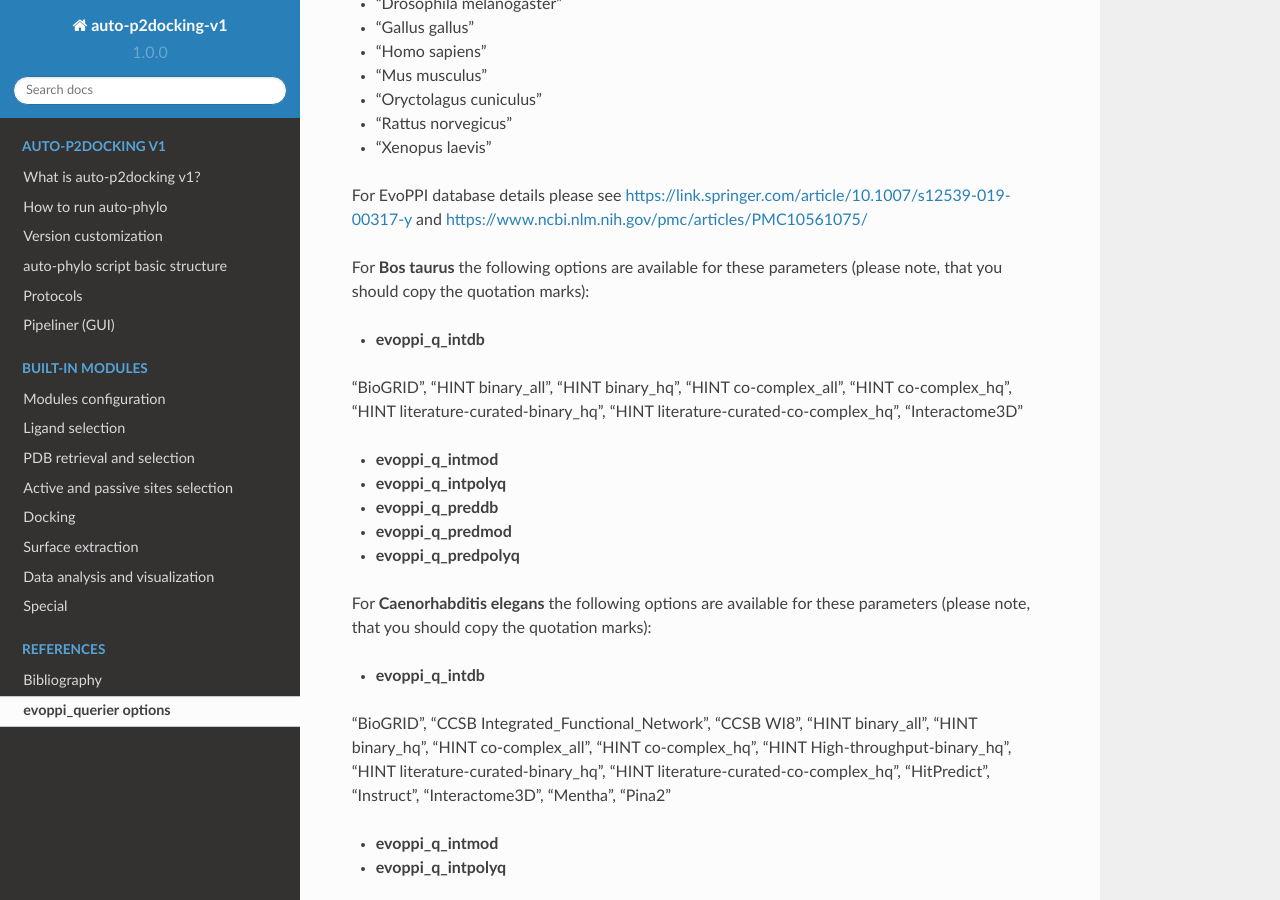
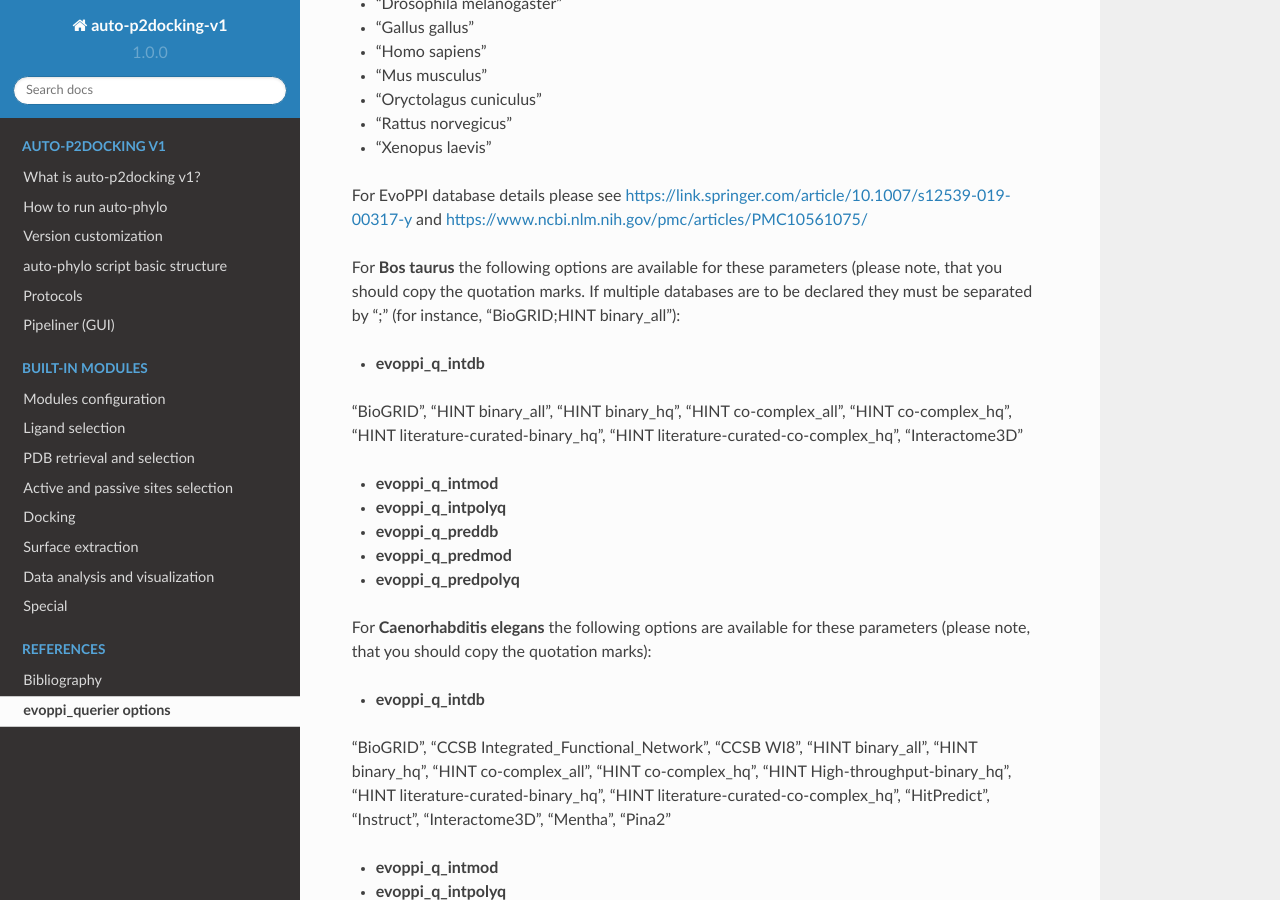
Before and after one commit to pegi3s/auto-p2docking-docs, a Sphinx documentation site: the page built from source/evoppi_querier_options.rst, in a window 1280 px wide and 900 px high, scrolled down 361 px. Built offline with Sphinx 7.4.7 and the Read the Docs theme 2.0.0, drawn with Linux system fonts in a browser that asks for light colours.

Commit message:
Update evoppi_querier_options.rst

```diff
--- a/source/evoppi_querier_options.rst
+++ b/source/evoppi_querier_options.rst
@@ -18,7 +18,7 @@ The following species are available for the ``evoppi_q_species`` parameter. Plea
 
 For EvoPPI database details please see https://link.springer.com/article/10.1007/s12539-019-00317-y and https://www.ncbi.nlm.nih.gov/pmc/articles/PMC10561075/
 
-For **Bos taurus** the following options are available for these parameters (please note, that you should copy the quotation marks):
+For **Bos taurus** the following options are available for these parameters (please note, that you should copy the quotation marks. If multiple databases are to be declared they must be separated by ";" (for instance, "BioGRID;HINT binary_all"):
 
 - **evoppi_q_intdb**
 
```
